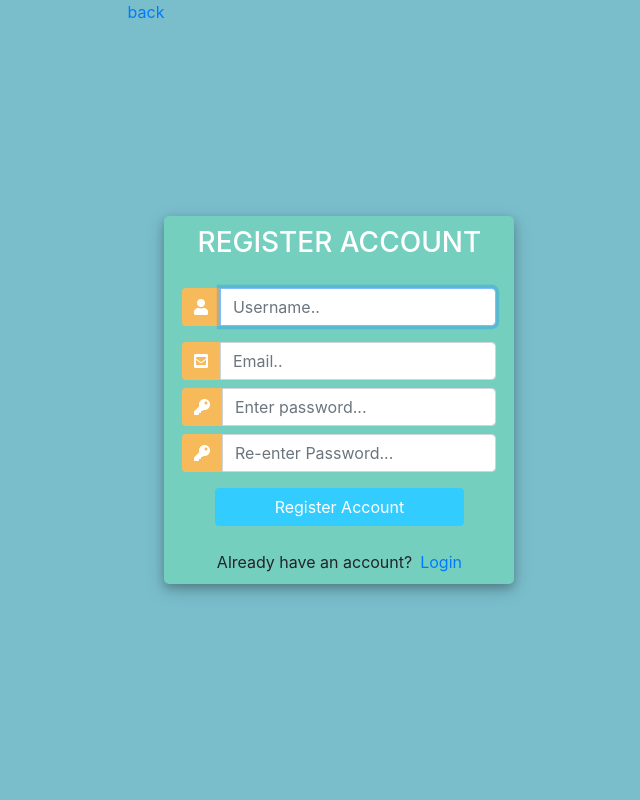
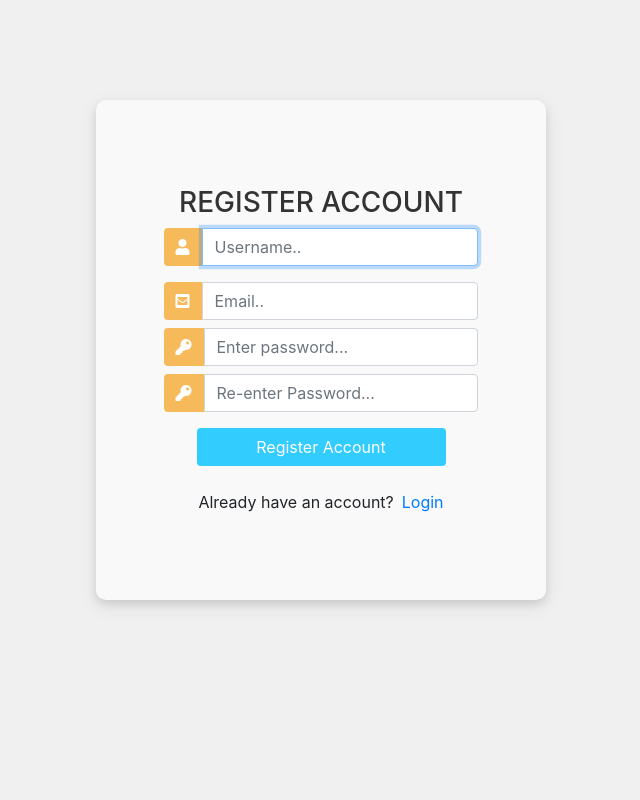
Before and after one commit to Pratik-ahirrao/grocerybag, a Django app: page /signup/ in a window 1280 px wide. Shown: the whole page, without its empty margins (319-959 px from the left). Run offline with Django 3.2, Linux system fonts and the light colour scheme; some libraries are stand-ins or nearby versions.

Commit message:
changed UI-2

```diff
--- a/grocerybag/templates/signup.html
+++ b/grocerybag/templates/signup.html
@@ -8,37 +8,40 @@
 	<link rel="stylesheet" href="https://use.fontawesome.com/releases/v5.6.1/css/all.css" integrity="sha384-gfdkjb5BdAXd+lj+gudLWI+BXq4IuLW5IT+brZEZsLFm++aCMlF1V92rMkPaX4PP" crossorigin="anonymous">
 
 	<style>
-		body,
-		html {
-			margin: 0;
-			padding: 0;
+		html, body {
+	margin: 0;
+	padding: 0;
+}
+
+		/* Set the background color for the body */
+		body {
 			height: 100%;
-			background: #7abecc !important;
+			background: #f0f0f0;
 		}
+
+		/* Style the login card container */
 		.user_card {
-			width: 350px;
-			margin-top: auto;
+			width: 450px;
+			height: 500px;
+			margin-top: 100px;
 			margin-bottom: auto;
-			background: #74cfbf;
+			background: #f9f9f9;
 			position: relative;
 			display: flex;
 			justify-content: center;
 			flex-direction: column;
 			padding: 10px;
-			box-shadow: 0 4px 8px 0 rgba(0, 0, 0, 0.2), 0 6px 20px 0 rgba(0, 0, 0, 0.19);
-			-webkit-box-shadow: 0 4px 8px 0 rgba(0, 0, 0, 0.2), 0 6px 20px 0 rgba(0, 0, 0, 0.19);
-			-moz-box-shadow: 0 4px 8px 0 rgba(0, 0, 0, 0.2), 0 6px 20px 0 rgba(0, 0, 0, 0.19);
-			border-radius: 5px;
-
+			box-shadow: 0 4px 8px 0 rgba(0, 0, 0, 0.1), 0 6px 20px 0 rgba(0, 0, 0, 0.08);
+			border-radius: 10px;
 		}
 
-		.form_container {
-			margin-top: 20px;
+		/* Style the form title */
+		#form-title {
+			margin-top: auto;
+			color: #333;
 		}
 
-		#form-title{
-			color: #fff;
-		}
+
 		.login_btn {
 			width: 100%;
 			background: #33ccff !important;
@@ -69,7 +72,7 @@
 <body>
 	<div class="container h-100">
 		<div class="d-flex justify-content-center h-100">
-			<a href="/"  class="add">back</a>
+			<!-- <a href="/"  class="add">back</a> -->
 			<div class="user_card">
 				<div class="d-flex justify-content-center">
 					<h3 id="form-title">REGISTER ACCOUNT</h3>
```
Also changed, not shown: grocerybag/db.sqlite3.
